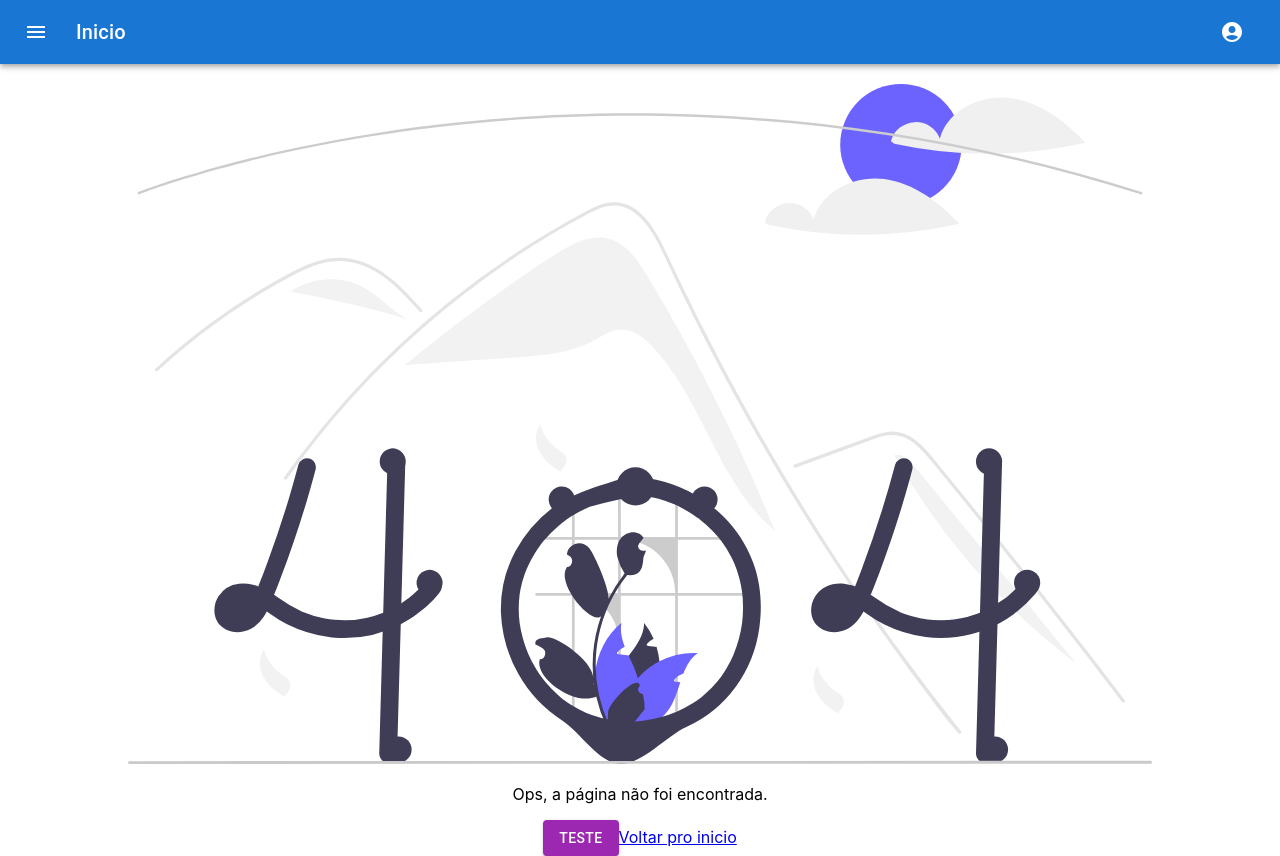
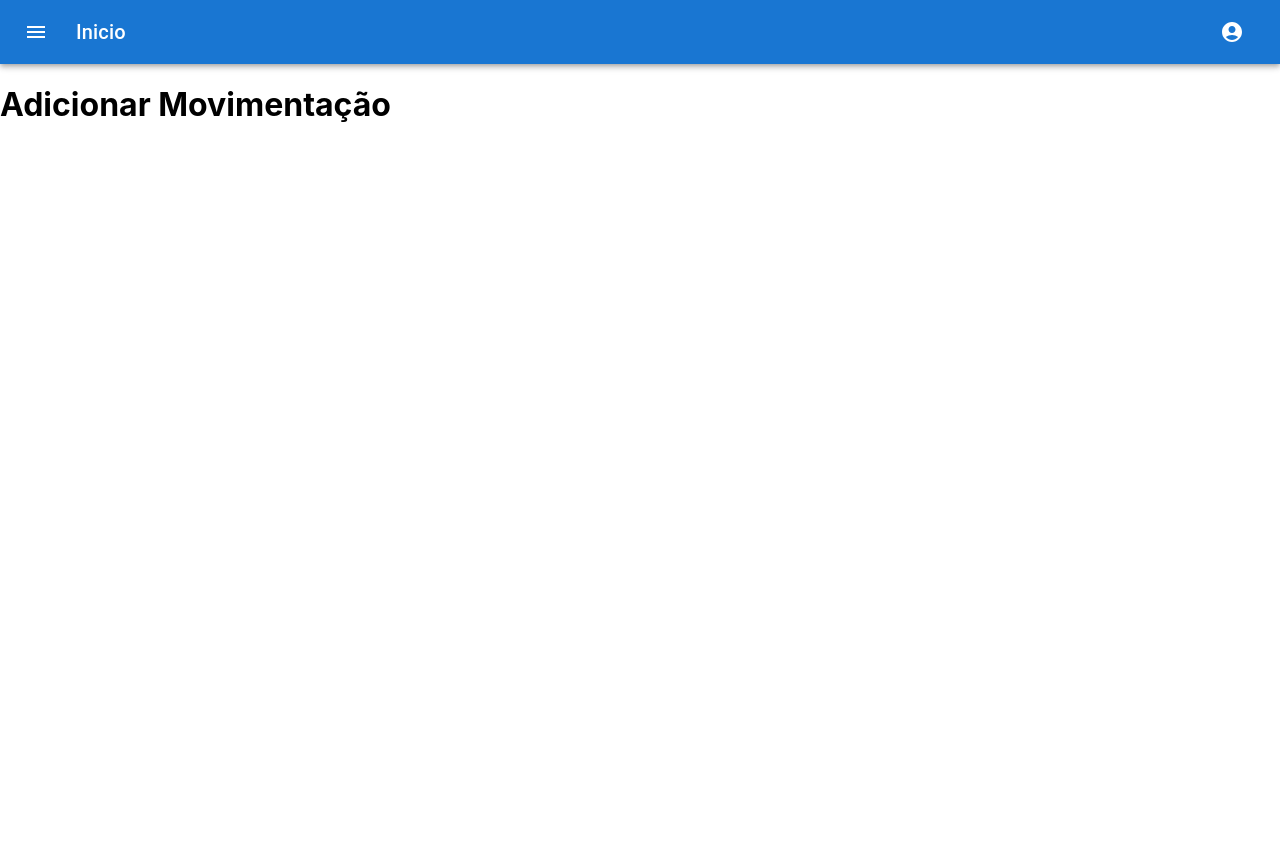
Before and after one commit to iwtrainingbr/app-front-10, a React (Create React App) app: page /movimentacoes in a window 1280 px wide. After the commit the page ends 800 px from the top, so only its background shows below. Built offline with nearby package versions, Linux system fonts and the light colour scheme.

Commit message:
criada page addMovimentacoes

```diff
--- a/src/App.js
+++ b/src/App.js
@@ -15,6 +15,7 @@ import Daniel from "./pages/Daniel";
 import Hitalo from "./pages/Hitalo";
 import Thiago from"./pages/Thiago";
 import Alessandro from "./pages/Alessandro";
+import AddMovement from "./pages/Movements/AddMovement";
 
 
 import "bootstrap";
@@ -39,7 +40,7 @@ export default function App() {
         <Route path="/daniel" element={<Daniel/>}/>
         <Route path="/thiago" element={<Thiago/>}/>
         <Route path="/alessandro" element={<Alessandro/>}/>
-
+        <Route path="/movimentacoes" element={<AddMovement/>}/>
 
         <Route path="/" element={<Home/>}/>
         <Route path="/*" element={<NotFound/>}/>
--- /dev/null
+++ b/src/pages/Movements/AddMovement/index.js
@@ -0,0 +1,7 @@
+export default function AddMovement (){
+  return (
+    <div>
+      <h1>Adicionar Movimentação</h1>
+    </div>
+  )
+}
```
